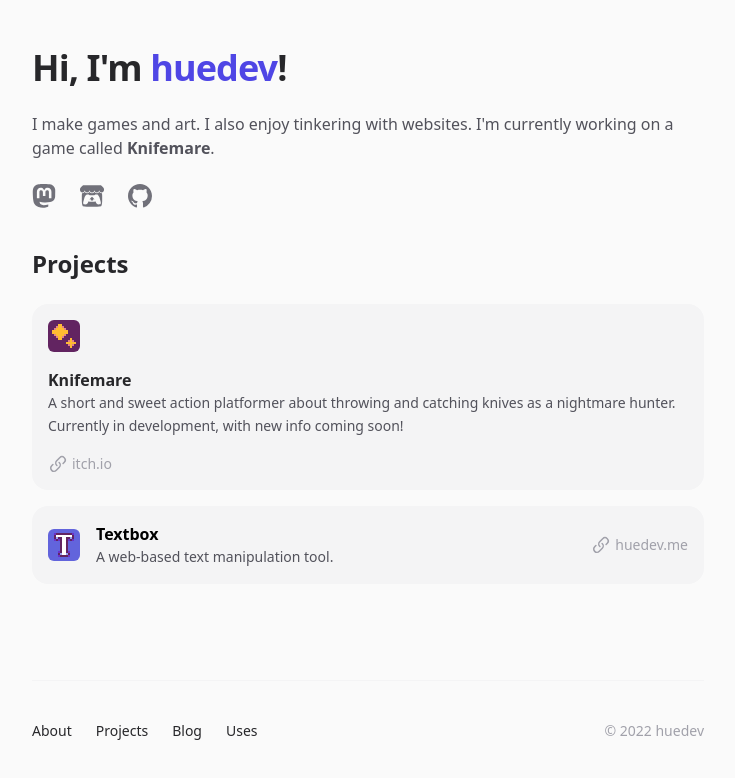
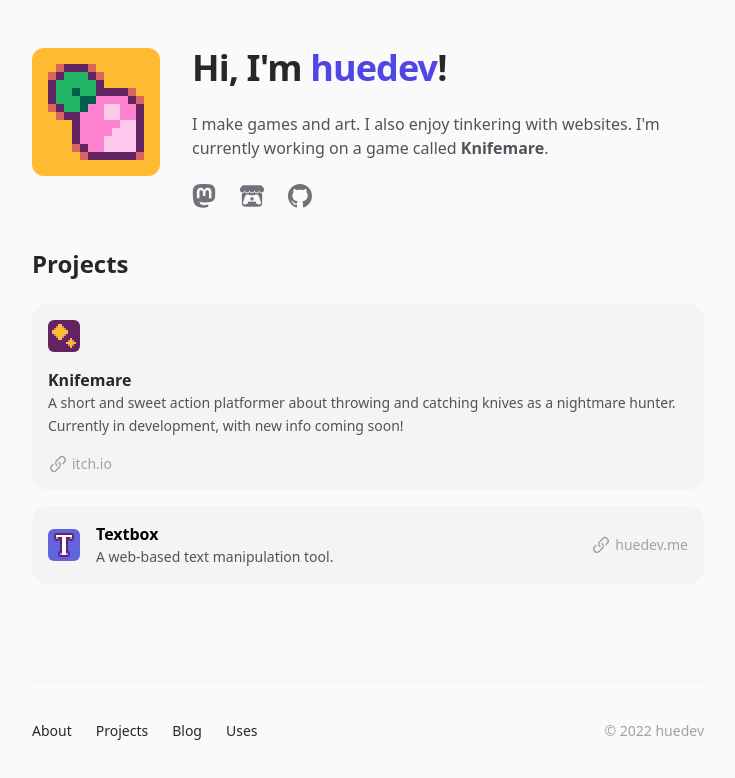
Before and after one commit to huedev/website, a Next.js app: page / in a window 1280 px wide. Shown: the top 778 px of the page, without its empty margins (272-1007 px from the left). Built offline with nearby package versions, Linux system fonts and the light colour scheme; a web font is replaced by a local one.

Commit message:
Turnip logo

```diff
--- a/src/pages/index.js
+++ b/src/pages/index.js
@@ -8,6 +8,7 @@ import {
   ItchIcon,
   GitHubIcon,
 } from '../components/SocialIcons'
+import logoHuedev from '../images/huedev.png'
 import logoKnifemare from '../images/knifemare.png'
 import logoTextbox from '../images/textbox.png'
 
@@ -42,7 +43,7 @@ function ShowcaseProject({project}) {
   return (
     <li className="group relative flex flex-col items-stretch">
       <Link href={project.link.href} className="p-4 h-full rounded-2xl bg-zinc-100 transition hover:bg-zinc-200 dark:bg-zinc-800/50 hover:dark:bg-zinc-700/50">
-        <div className="relative flex h-8 w-8 items-center justify-center">
+        <div className="relative flex h-8 w-8 items-center justify-center shrink-0">
           <Image
             src={project.logo}
             alt=""
@@ -68,7 +69,7 @@ function Project({project}) {
     <li className="group relative flex flex-col items-stretch">
       <Link href={project.link.href} className="p-4 flex flex-row items-center gap-x-4 justify-between h-full rounded-2xl bg-zinc-100 transition hover:bg-zinc-200 dark:bg-zinc-800/50 hover:dark:bg-zinc-700/50" key={project.name}>
         <div className="flex flex-row items-center">
-          <div className="relative flex h-8 w-8 items-center justify-center flex-shrink-0">
+          <div className="relative flex h-8 w-8 items-center justify-center shrink-0">
             <Image
               src={project.logo}
               alt=""
@@ -113,6 +114,16 @@ export default function Home() {
       <main className="mx-auto max-w-7xl pt-12 px-4 sm:px-6 lg:px-8">
         <div className="mx-auto max-w-2xl">
           <section>
+            <div className="flex">
+              <div className="relative flex h-24 w-24 items-center justify-center shrink-0 sm:h-32 sm:w-32">
+                <Image
+                  src={logoHuedev}
+                  alt=""
+                  className="h-24 w-24 rounded-xl sm:h-32 sm:w-32"
+                  unoptimized
+                />
+              </div>
+              <div className="ml-8">
                 <h1 className="text-3xl font-bold tracking-tight text-zinc-800 dark:text-zinc-100 sm:text-4xl">
                   Hi, I&apos;m <span className="text-indigo-600 dark:text-indigo-500">huedev</span>!
                 </h1>
@@ -135,6 +146,8 @@ export default function Home() {
                     aria-label="Follow me on GitHub"
                     icon={GitHubIcon}
                   />
+                </div>
+              </div>
             </div>
           </section>
 
```
Also changed, not shown: src/images/huedev.png (added). Lines whose indentation alone changed are shown as unchanged.
